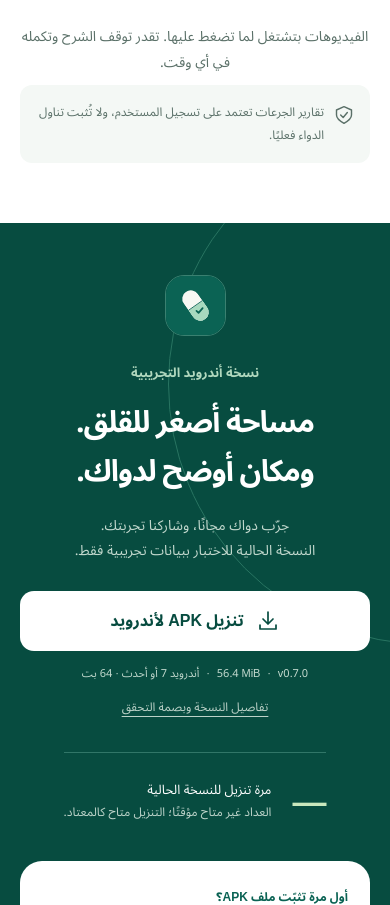
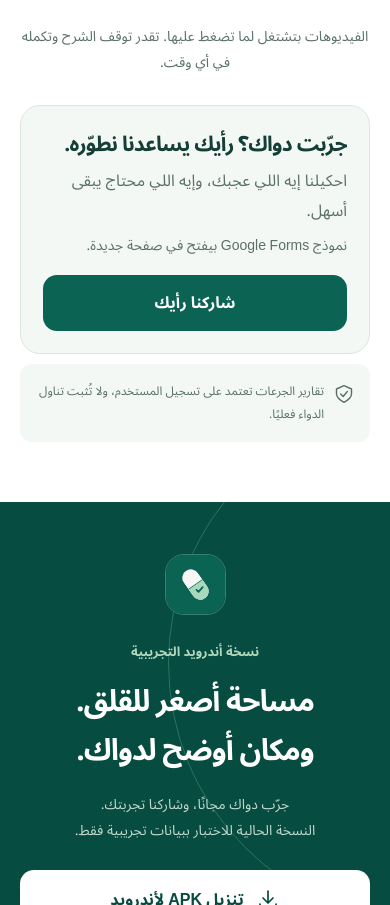
Before and after one commit to Ahmed-Gamal24/dawak-app, a website with bundled scripts: page index.html in a window 390 px wide. Shown: the part 8674-9579 px from the top of the page. Built offline with nearby package versions, Linux system fonts and the light colour scheme; no server answers.

Commit message:
feat(site): collect feedback through Google Forms (#4)

```diff
--- a/index.html
+++ b/index.html
@@ -699,6 +699,24 @@
         <p class="guides-note">
           الفيديوهات بتشتغل لما تضغط عليها. تقدر توقف الشرح وتكمله في أي وقت.
         </p>
+        <aside
+          id="feedback"
+          class="feedback-card"
+          aria-labelledby="feedback-title"
+        >
+          <div>
+            <h3 id="feedback-title">جرّبت دواك؟ رأيك يساعدنا نطوّره.</h3>
+            <p>احكيلنا إيه اللي عجبك، وإيه اللي محتاج يبقى أسهل.</p>
+            <p class="feedback-note">نموذج Google Forms بيفتح في صفحة جديدة.</p>
+          </div>
+          <a
+            class="button button-dark"
+            href="https://forms.gle/94a5uQCWXbfw3zW47"
+            target="_blank"
+            rel="noopener noreferrer"
+            >شاركنا رأيك</a
+          >
+        </aside>
         <p class="roles-note">
           <svg class="icon"><use href="#i-shield" /></svg> تقارير الجرعات تعتمد
           على تسجيل المستخدم، ولا تُثبت تناول الدواء فعليًا.
@@ -887,12 +905,13 @@
             <p>
               افتح
               <a
-                href="https://github.com/Ahmed-Gamal24/dawak-app/issues/new?template=feedback.yml"
+                href="https://forms.gle/94a5uQCWXbfw3zW47"
                 target="_blank"
                 rel="noopener noreferrer"
-                >نموذج الملاحظات على GitHub</a
-              >، واكتب نوع الهاتف ووصف الخطوات. يحتاج حساب GitHub، والملاحظات
-              عامة؛ لا ترفق بيانات طبية أو كلمات مرور أو معلومات شخصية.
+                >نموذج الملاحظات على Google Forms</a
+              >، وشاركنا تجربتك أو اكتب نوع الهاتف ووصف المشكلة والخطوات. لا
+              تكتب كلمات مرور أو بيانات طبية شخصية. لو حابب نتواصل معاك، تقدر
+              تسيب بريدك الإلكتروني في الخانة الاختيارية.
             </p>
           </details>
         </div>
@@ -909,7 +928,7 @@
         <div class="footer-links">
           <a href="privacy.html">الخصوصية</a
           ><a
-            href="https://github.com/Ahmed-Gamal24/dawak-app/issues/new?template=feedback.yml"
+            href="https://forms.gle/94a5uQCWXbfw3zW47"
             target="_blank"
             rel="noopener noreferrer"
             >شاركنا رأيك</a
--- a/styles.css
+++ b/styles.css
@@ -2087,6 +2087,39 @@ details > p {
   text-align: center;
   font-size: 14px;
 }
+.feedback-card {
+  display: flex;
+  align-items: center;
+  justify-content: space-between;
+  gap: 24px;
+  margin-top: 30px;
+  padding: 26px 30px;
+  border: 1px solid var(--line);
+  border-radius: 20px;
+  background: var(--light);
+}
+.feedback-card h3 {
+  font-size: 23px;
+  margin-bottom: 8px;
+}
+.feedback-card .button {
+  flex-shrink: 0;
+}
+.feedback-note {
+  margin-top: 6px;
+  font-size: 14px;
+}
+@media (max-width: 620px) {
+  .feedback-card {
+    flex-direction: column;
+    align-items: stretch;
+    padding: 22px;
+    gap: 18px;
+  }
+  .feedback-card h3 {
+    font-size: 21px;
+  }
+}
 .install-guide-link {
   display: inline-flex;
   align-items: center;
```
Also changed, not shown: privacy.html (+18 -7 lines), README.md.
